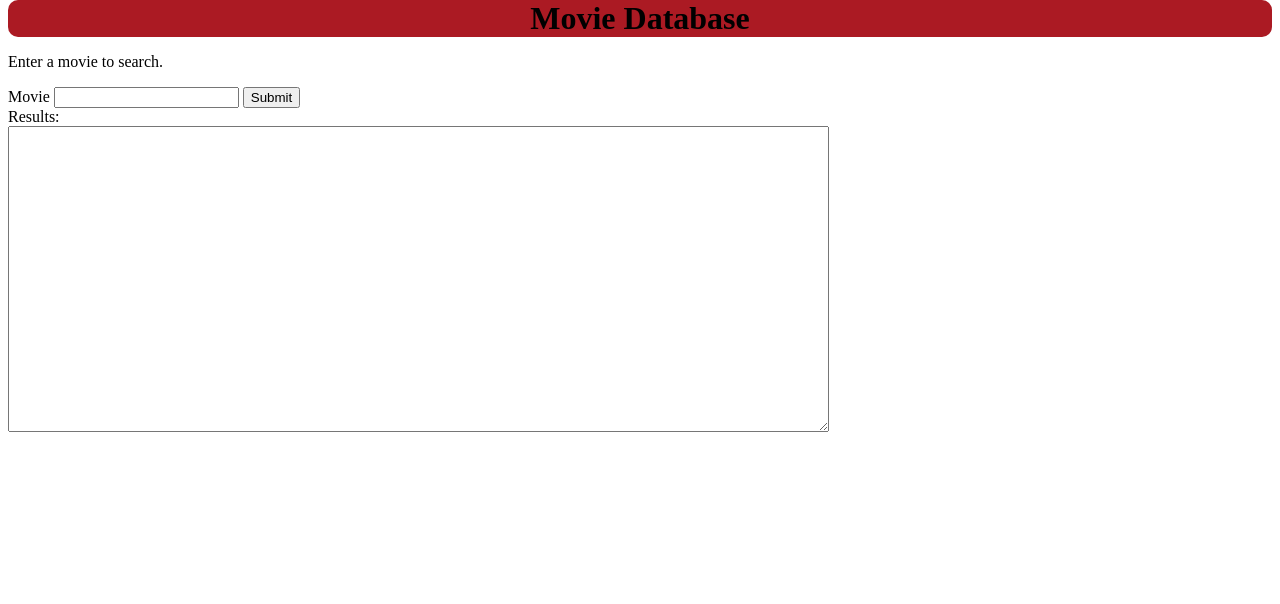
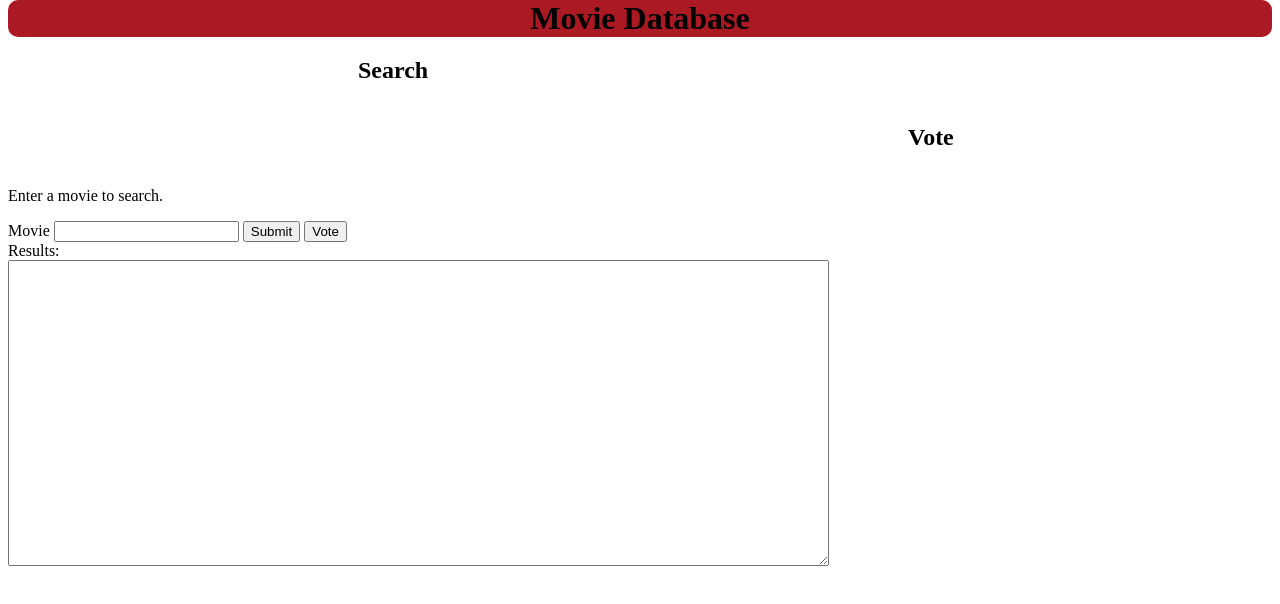
Before and after one commit to Poodleduff4/express_site, a website: page site.html in a window 1280 px wide. Drawn offline with nearby package versions, Linux system fonts and the light colour scheme.

Commit message:
started voting page

```diff
--- a/public/styles.css
+++ b/public/styles.css
@@ -12,3 +12,14 @@ h1{
     background-color: #ab1a23;
     border-radius: 10px;
 }
+
+h2 {
+    display: inline-block;
+}
+#searchSection {
+    padding-left: 350px;
+}
+
+#voteSection {
+    padding-left: 900px;
+}
--- a/site.html
+++ b/site.html
@@ -10,14 +10,16 @@
 
 <body>
   <h1>Movie Database</h1>
+  <h2 id="searchSection">Search</h2>
+  <h2 id="voteSection">Vote</h2>
 
   <p>Enter a movie to search.</p>
 
   <label for="nMovie">Movie</label>
   <input type="text" id="nMovie" onchange="searchTitle()">
 
-  <input type="button" onclick="searchTitle()" value="Submit"><br>
-
+  <input type="button" onclick="searchTitle()" value="Submit">
+  <input type="button" onclick="vote()" value="Vote"><br>
   <label for="mDetails">Results:</label><br>
   <textarea id="mDetails" name="mDetails" rows="20" cols="100"></textarea>
 
@@ -25,6 +27,7 @@
   </div>
 
   <script>
+    var currentMovieId = "";
     function searchTitle() {
       let title = document.getElementById('nMovie').value
       // localhost:8080/imdb/movies?title=+title"
@@ -36,6 +39,10 @@
         document.getElementById('mDetails').innerHTML = '';
         for (var key in response.data) {
           var value = response.data[key];
+          if (key == "imdbID"){
+            console.log('key added');
+            currentMovieId = value;
+          }
           document.getElementById('mDetails').append(key + ': ' + String(value) + '\n');
         }
         document.getElementById('mDetails').append('\n\n\n')
@@ -96,6 +103,7 @@
       // let choice = document.getElementById(id).innerHTML;
       // localhost:8080/imdb/movies?title=+title"
       // axios.get("http://localhost:8080/imdb/movies?t=" + title).then(function (response) {
+        currentMovieId = id;
       axios.get("https://www.omdbapi.com/?apikey=95b1aff&i=" + id).then(function (response) {
         // handle success
         console.log(response);
@@ -110,6 +118,10 @@
 
     }
 
+    function vote() {
+      console.log('vote added for id: ' + currentMovieId);
+    }
+
     function topFunction() {
       console.log('top');
       document.body.scrollTop = 0; // For Safari
```
Also changed, not shown: imdb/movies.js (+8 -0 lines), imdb/vote.html (added, +11 -0 lines), imdb/vote.js (added).
